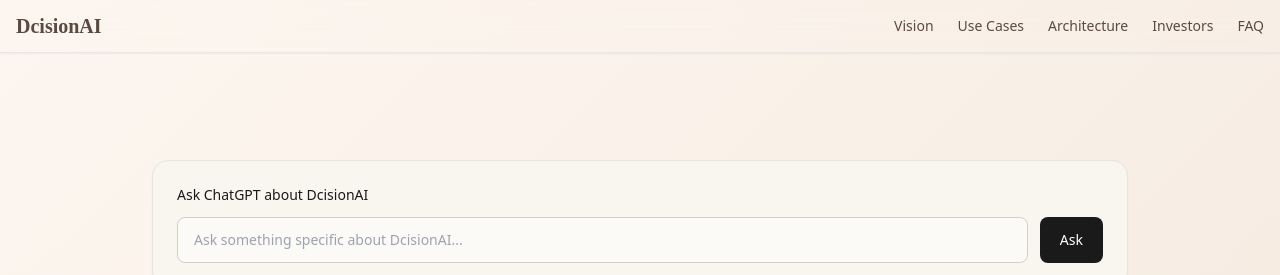
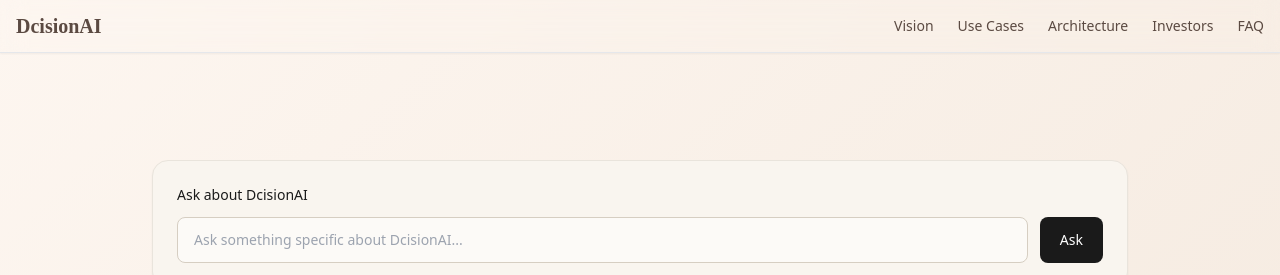
Before and after one commit to DcisionAI/dcisionai-site, a Next.js app: page /faq in a window 1280 px wide. Shown: the top 275 px of the page. Built offline with nearby package versions, Linux system fonts and the light colour scheme.

Commit message:
adding FAQ page

```diff
--- a/pages/faq.tsx
+++ b/pages/faq.tsx
@@ -40,7 +40,7 @@
     <section id="faq" className="max-w-5xl mx-auto px-6 py-20 bg-transparent">
       {/* OpenAI Chat Box */}
       <form onSubmit={handleSubmit} className="mb-16 border border-[#e9e4dc] bg-[#f9f5ef] p-6 rounded-2xl shadow-sm">
-        <label htmlFor="chat-question" className="block text-[#1a1a1a] text-sm font-medium mb-3">Ask ChatGPT about DcisionAI</label>
+        <label htmlFor="chat-question" className="block text-[#1a1a1a] text-sm font-medium mb-3">Ask about DcisionAI</label>
         <div className="flex flex-col sm:flex-row gap-3">
           <input
             id="chat-question"
```
